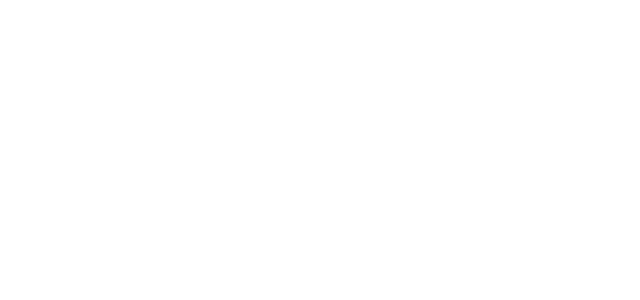
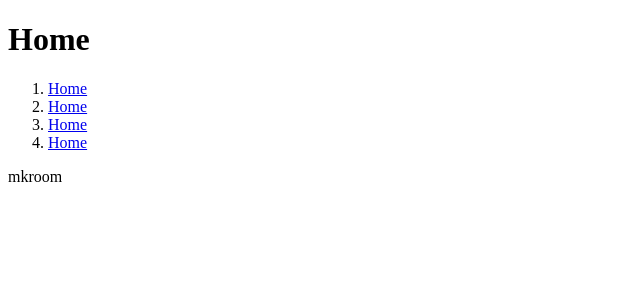
Before and after one commit to duncan020313/sparcs_nbproject_react, a React (Create React App) app: page /mkroom in a window 1280 px wide. Shown: the top 300 px of the page, without its empty margins (0-640 px from the left). Built offline with nearby package versions, Linux system fonts and the light colour scheme.

Commit message:
Add routers roomlist, joinroom, home, mkroom

```diff
--- a/package.json
+++ b/package.json
@@ -8,6 +8,7 @@
     "@testing-library/user-event": "^12.8.3",
     "react": "^17.0.2",
     "react-dom": "^17.0.2",
+    "react-router-dom": "^6.0.2",
     "react-scripts": "4.0.3",
     "web-vitals": "^1.1.2"
   },
--- a/src/App.js
+++ b/src/App.js
@@ -1,7 +1,36 @@
+import React from "react";
+import {BrowserRouter, Route, Routes, Link} from "react-router-dom";
+import Home from "./components/home/Home.js";
+import Joinroom from "./components/joinroom/Joinroom.js";
+import Mkroom from "./components/mkroom/Mkroom.js";
+import Roomlist from "./components/roomlist/Roomlist.js";
+
 function App() {
   return (
-    <div className="App">
-
+    <div className = "App">
+      <BrowserRouter>
+        <h1>Home</h1>
+        <ol>
+          <li>
+            <Link to="/">Home</Link>
+          </li>
+          <li>
+            <Link to="/mkroom">Home</Link>
+          </li>
+          <li>
+            <Link to="/roomlist">Home</Link>
+          </li>
+          <li>
+            <Link to="/joinroom">Home</Link>
+          </li>
+        </ol>
+        <Routes>
+        <Route exact={true} path = "/" element={<Home/>}></Route>
+          <Route exact={true} path = "/mkroom" element={<Mkroom/>}></Route>
+          <Route exact={true} path = "/roomlist" element={<Roomlist/>}></Route>
+          <Route exact={true} path = "/joinroom" element={<Joinroom/>}></Route>
+        </Routes>
+      </BrowserRouter>
     </div>
   );
 }
--- /dev/null
+++ b/src/components/home/Home.js
@@ -0,0 +1,11 @@
+import React from 'react';
+
+const Home = () => {
+    return(
+        <div className="home">
+            home
+        </div>
+    )
+}
+
+export default Home;
--- /dev/null
+++ b/src/components/joinroom/Joinroom.js
@@ -0,0 +1,11 @@
+import React from 'react';
+
+const Joinroom = () => {
+    return(
+        <div className="joinroom">
+            joinroom
+        </div>
+    )
+}
+
+export default Joinroom;
--- /dev/null
+++ b/src/components/mkroom/Mkroom.js
@@ -0,0 +1,11 @@
+import React from 'react';
+
+const Mkroom = () => {
+    return(
+        <div className="mkroom">
+            mkroom
+        </div>
+    )
+}
+
+export default Mkroom;
--- /dev/null
+++ b/src/components/roomlist/Roomlist.js
@@ -0,0 +1,11 @@
+import React from 'react';
+
+const Roomlist = () => {
+    return(
+        <div className="roomlist">
+            roomlist
+        </div>
+    )
+}
+
+export default Roomlist;
--- a/src/index.js
+++ b/src/index.js
@@ -1,6 +1,7 @@
 import React from 'react';
 import ReactDOM from 'react-dom';
 import App from './App';
+
 
 ReactDOM.render(
   <React.StrictMode>
```
Also changed, not shown: src/components/mkroom/Mkroom.css (added), 1 other file (tests, documents, lock files or other folders).
